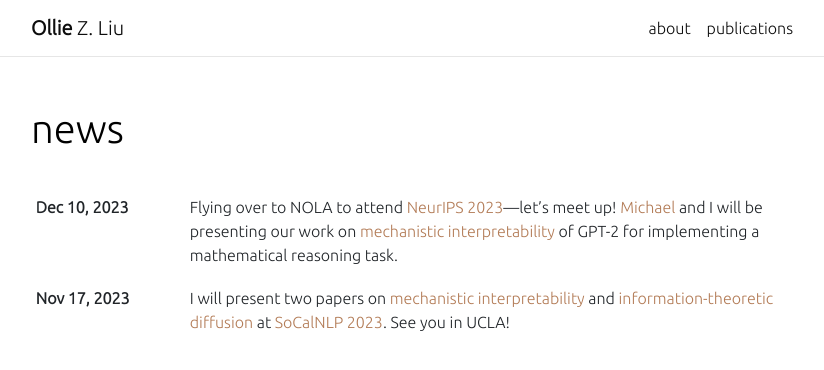
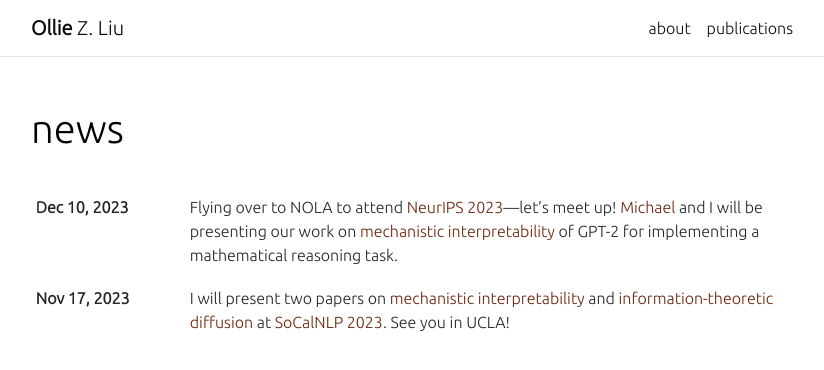
Before and after one commit to oliu-io/oliu-io.github.io, a Jekyll site: the page built from news.html, in a window 1280 px wide. Shown: the top 370 px of the page, without its empty margins (224-1048 px from the left). Built offline with Jekyll 4.4.1, drawn with Linux system fonts in a browser that asks for light colours; comment, search, counter and statistics services are not loaded; a style sheet for code colours, icons or effects is not loaded.

Commit message:
adjust color

```diff
--- a/_sass/_themes.scss
+++ b/_sass/_themes.scss
@@ -7,8 +7,8 @@
   --global-code-bg-color: #{$code-bg-color-light};
   --global-text-color: #{$black-color};
   --global-text-color-light: #{$grey-color};
-  --global-theme-color: #b37c57;
-  --global-hover-color: #b37c57;
+  --global-theme-color: #6B240C;
+  --global-hover-color: #6B240C;
   --global-hover-text-color: #{$white-color};
   --global-footer-bg-color: #{$grey-color-dark};
   --global-footer-text-color: #{$grey-color-light};
```
